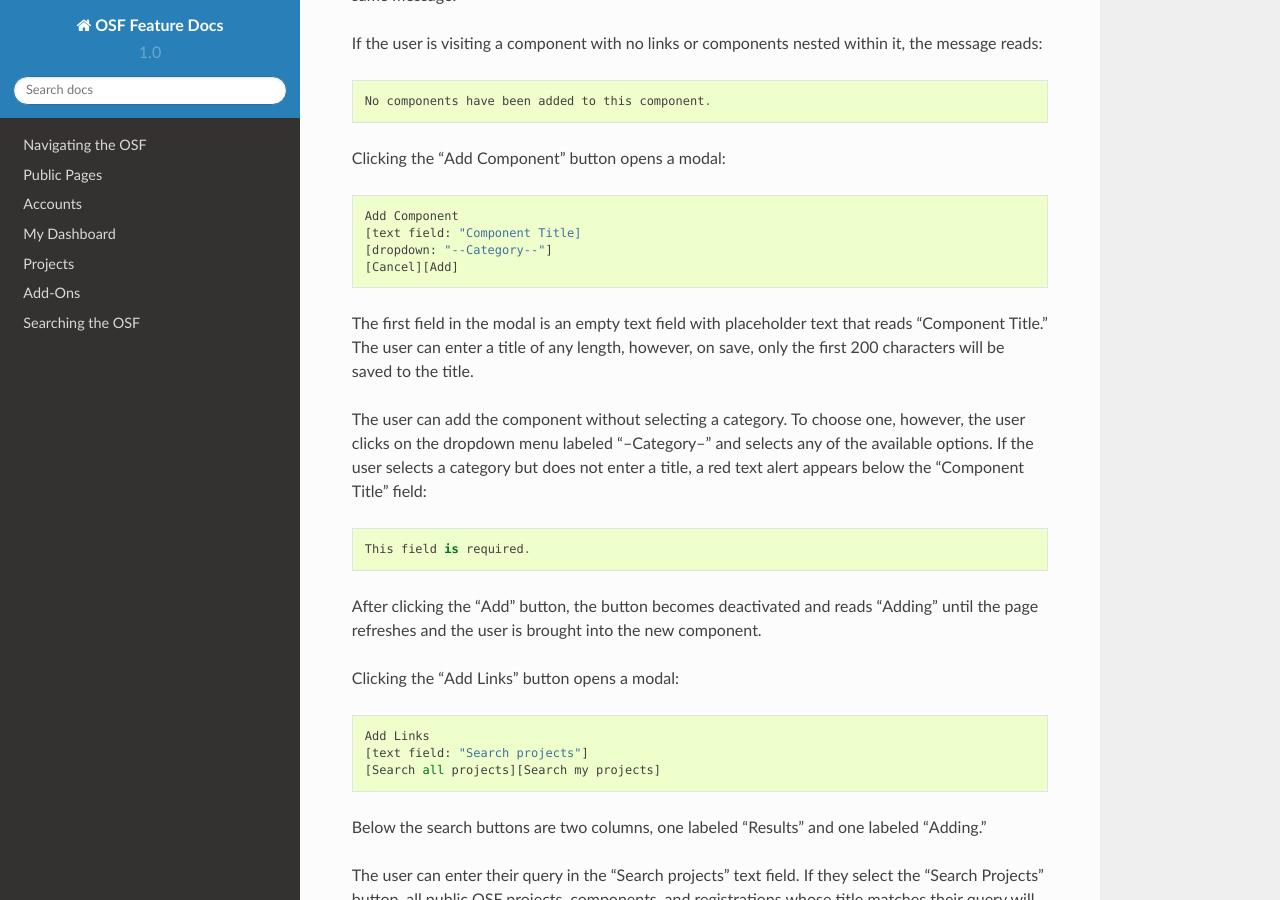
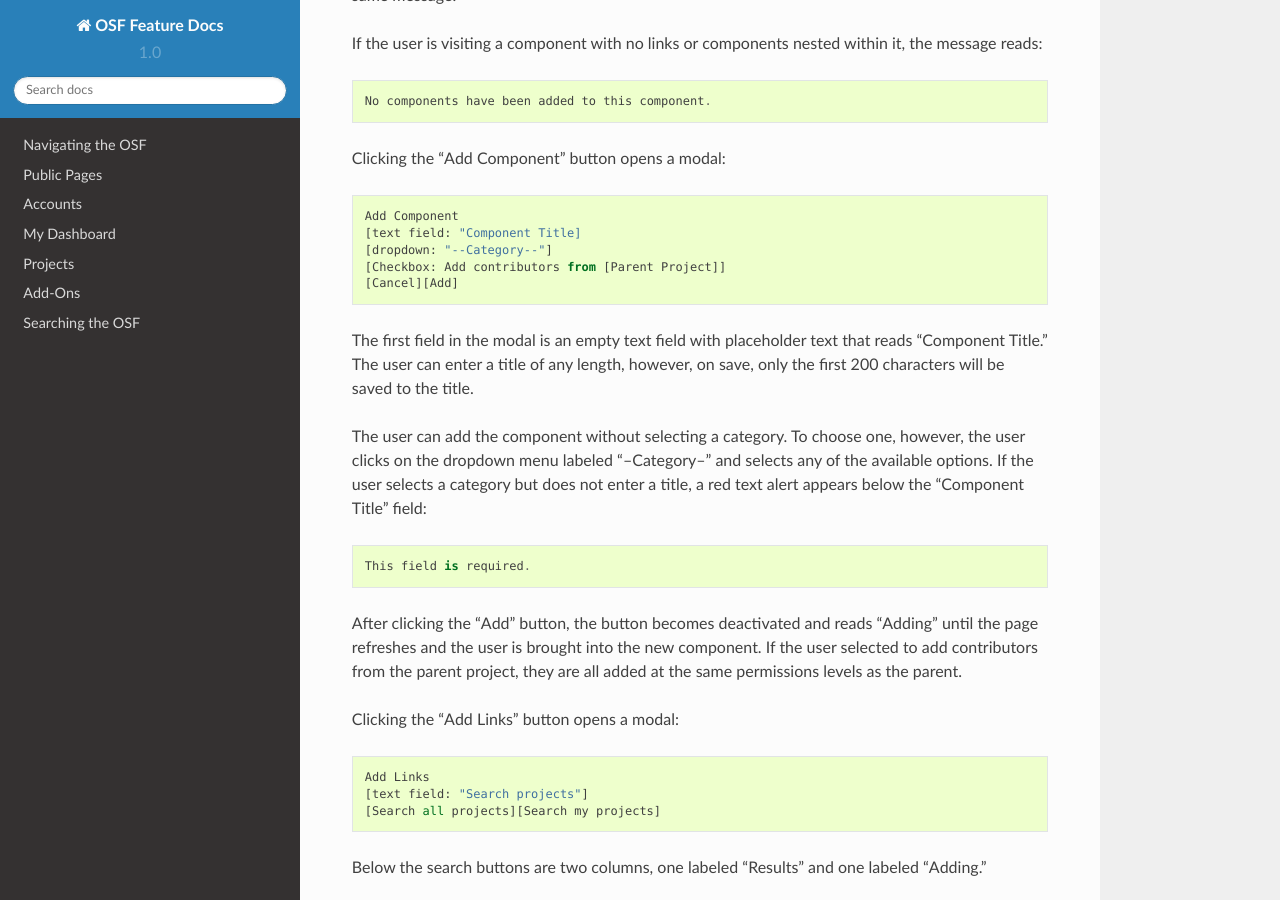
Before and after one commit to CenterForOpenScience/OSFDocs, a Sphinx documentation site: the page built from docs/projects/overview.rst, in a window 1280 px wide and 900 px high, scrolled down 4991 px. Built offline with Sphinx 7.4.7 and the Read the Docs theme 2.0.0, drawn with Linux system fonts in a browser that asks for light colours.

Commit message:
checkbox to component modal

```diff
--- a/docs/projects/overview.rst
+++ b/docs/projects/overview.rst
@@ -182,6 +182,7 @@
     Add Component
     [text field: "Component Title]
     [dropdown: "--Category--"]
+    [Checkbox: Add contributors from [Parent Project]]
     [Cancel][Add]
 
 The first field in the modal is an empty text field with placeholder text that reads "Component Title." The user can enter a title of any length, however,
@@ -194,7 +195,7 @@
     This field is required.
 
 After clicking the "Add" button, the button becomes deactivated and reads "Adding" until the page refreshes and the user is brought into the
-new component.
+new component. If the user selected to add contributors from the parent project, they are all added at the same permissions levels as the parent.
 
 Clicking the "Add Links" button opens a modal::
 
```
